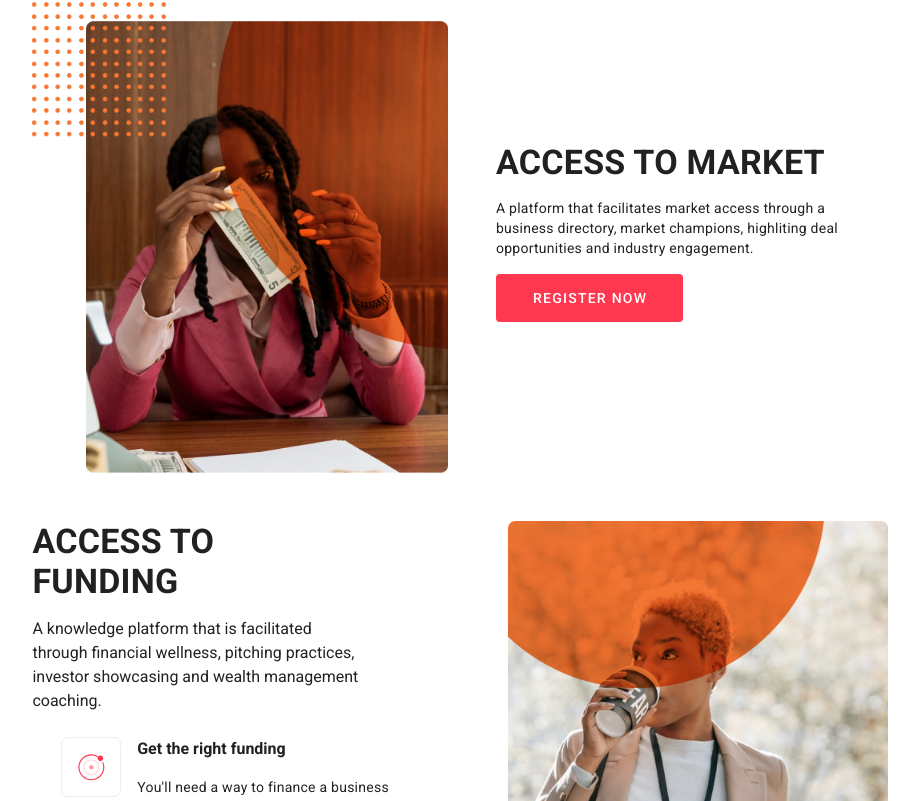
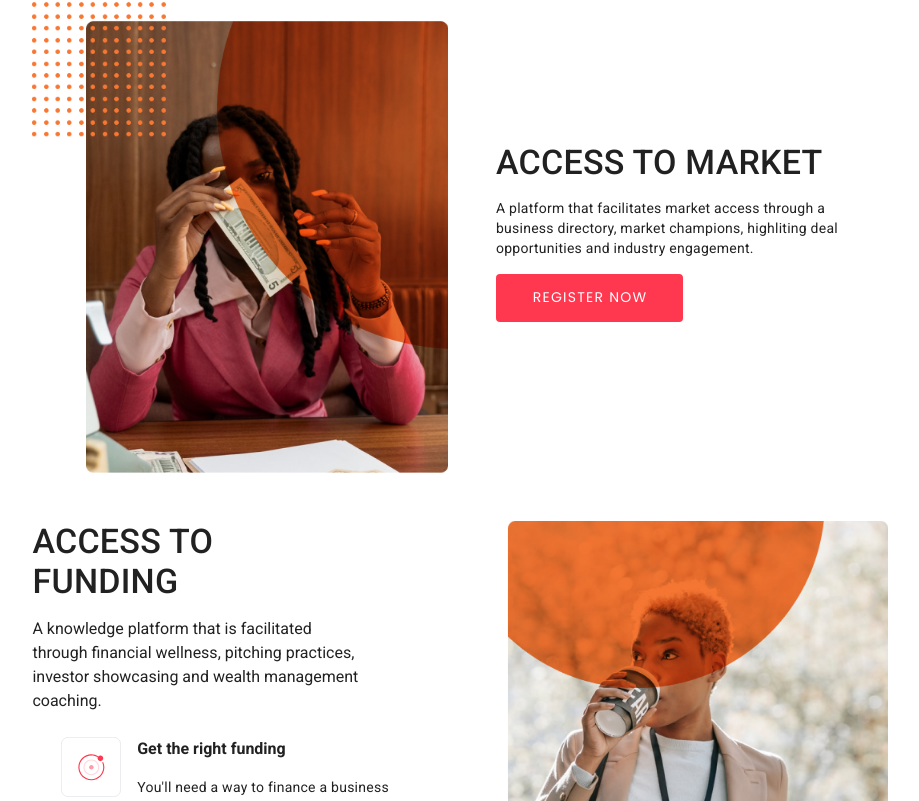
Before and after one commit to trevismurithi/wcw-frontend, a Nuxt app: page /story in a window 1280 px wide. Shown: the part 1065-1866 px from the top of the page, without its empty margins (180-1099 px from the left). Built offline with nearby package versions, Linux system fonts and the light colour scheme.

Commit message:
update fonts on story page

```diff
--- a/components/CardView.vue
+++ b/components/CardView.vue
@@ -3,7 +3,7 @@
     <v-row class="my-6 mx-auto" style="width:70%">
       <v-col>
         <div style="width:80%">
-          <p class="text-h4 font-weight-bold">
+          <p class="text-h4 font-weight-medium">
             {{ heading }}
           </p>
           <p>
--- a/components/about/AboutProcess.vue
+++ b/components/about/AboutProcess.vue
@@ -13,7 +13,7 @@
         </p>
       </div>
       <div class="my-4">
-        <v-btn class="white--text my-4" color="#FF374F">
+        <v-btn class="white--text my-4 poppins-font" color="#FF374F">
           Learn more
         </v-btn>
         <p class="font-weight-light body-2 my-2">
--- a/pages/story.vue
+++ b/pages/story.vue
@@ -14,7 +14,7 @@
         <v-img src="/images/image-3.png" width="100%" />
       </v-col>
       <v-col class="d-flex flex-column justify-center">
-        <p class="text-h4 font-weight-bold mx-6">
+        <p class="text-h4 font-weight-medium mx-6">
           ACCESS TO MARKET
         </p>
         <p class="mx-6 body-2">
@@ -25,7 +25,7 @@
         <v-btn
           elevation="0"
           color="#FF374F"
-          class="white--text mx-6 py-6"
+          class="white--text mx-6 py-6 poppins-font"
           width="45%"
           @click.prevent="registerNow"
         >
```
